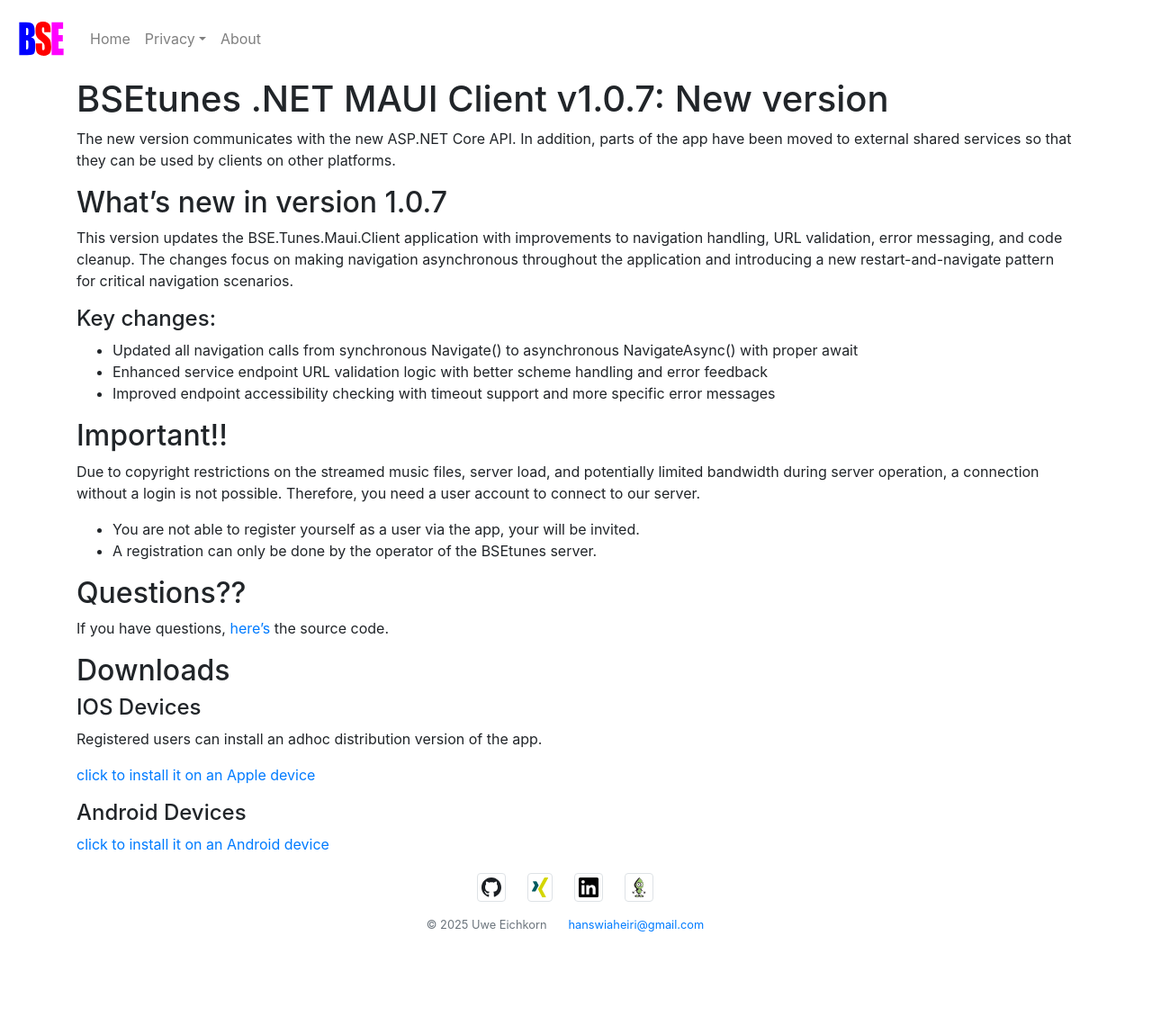
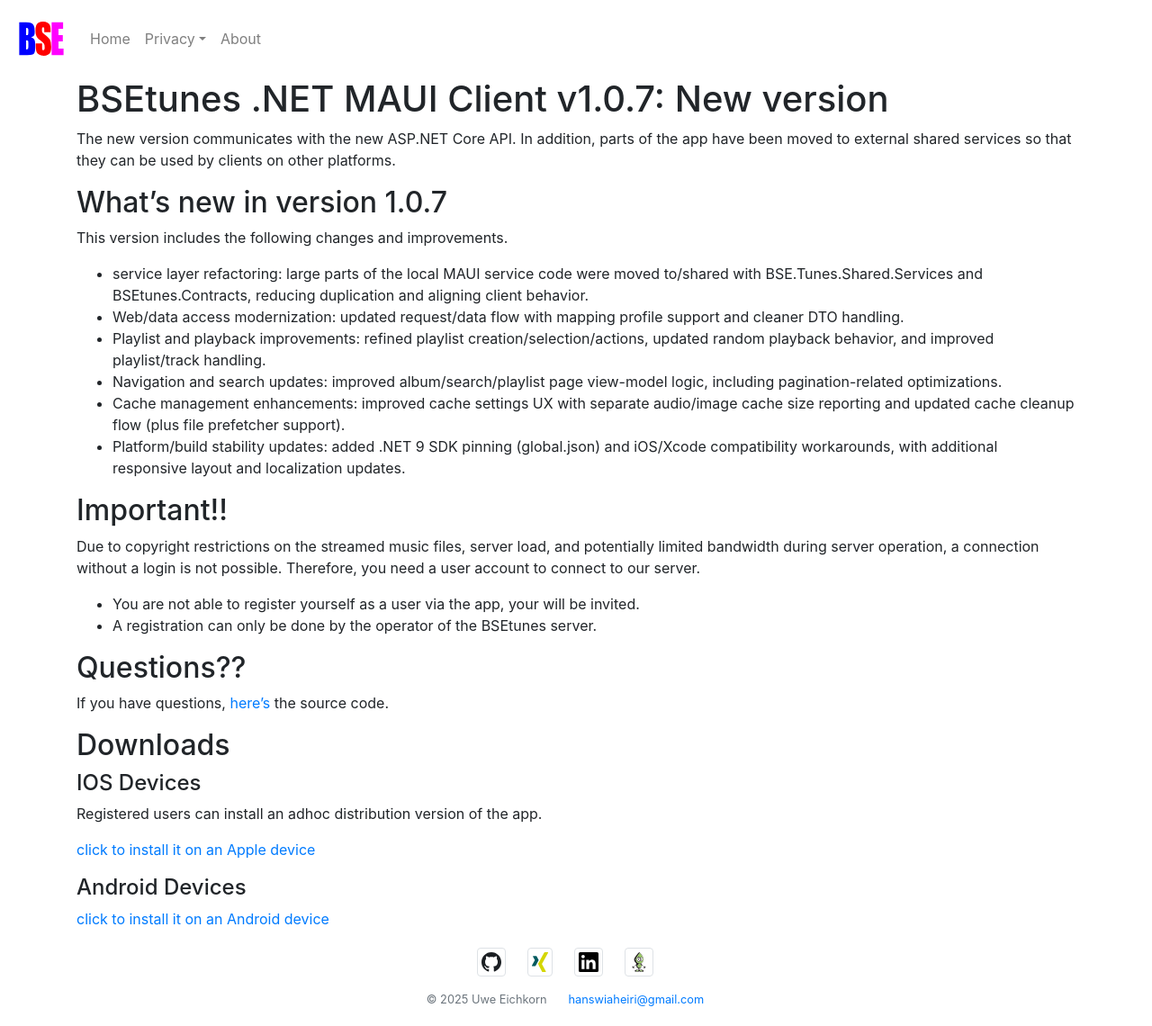
Before and after one commit to uwe-e/uwe-e.github.io, a Jekyll site: the page built from _posts/2026-10-23-BSEtunes-maui-v107.markdown, in a window 1280 px wide. Shown: the whole page at 90% size. Built offline with Jekyll 4.4.1, drawn with Linux system fonts in a browser that asks for light colours; before the commit the page ends 1057 px from its top, so only the background shows below that.

Commit message:
post BSE.Tunes.Client version 1.0.7 modified

```diff
--- a/_posts/2026-10-23-BSEtunes-maui-v107.markdown
+++ b/_posts/2026-10-23-BSEtunes-maui-v107.markdown
@@ -3,7 +3,7 @@ layout: default
 title:  "BSEtunes .NET MAUI Client v1.0.7: New version"
 date:   2026-10-23 14:30:12 +0200
 description: The new version communicates with the new ASP.NET Core API. In addition, parts of the app have been moved to external shared services so that they can be used by clients on other platforms.
-image: /assets/images/content/bsetunes_maui/2025-12-15-BSEtunes-maui-v106/ios-error-message.jpg
+image: /assets/images/content/bsetunes_maui/2026-10-23-BSEtunes-maui-v107/5AE6F33C-50D1-4A86-8D4A-E1776DE04277.png
 ---
 
 # {{ page.title}}
@@ -12,13 +12,14 @@ image: /assets/images/content/bsetunes_maui/2025-12-15-BSEtunes-maui-v106/ios-er
 
 ## What's new in version 1.0.7
 
-This version updates the BSE.Tunes.Maui.Client application with improvements to navigation handling, URL validation, error messaging, and code cleanup. The changes focus on making navigation asynchronous throughout the application and introducing a new restart-and-navigate pattern for critical navigation scenarios.
+This version includes the following changes and improvements.
 
-#### Key changes:
-- Updated all navigation calls from synchronous Navigate() to asynchronous NavigateAsync() with proper await
-- Enhanced service endpoint URL validation logic with better scheme handling and error feedback
-- Improved endpoint accessibility checking with timeout support and more specific error messages
-
+- service layer refactoring: large parts of the local MAUI service code were moved to/shared with BSE.Tunes.Shared.Services and BSEtunes.Contracts, reducing duplication and aligning client behavior.
+- Web/data access modernization: updated request/data flow with mapping profile support and cleaner DTO handling.
+- Playlist and playback improvements: refined playlist creation/selection/actions, updated random playback behavior, and improved playlist/track handling.
+- Navigation and search updates: improved album/search/playlist page view-model logic, including pagination-related optimizations.
+- Cache management enhancements: improved cache settings UX with separate audio/image cache size reporting and updated cache cleanup flow (plus file prefetcher support).
+- Platform/build stability updates: added .NET 9 SDK pinning (global.json) and iOS/Xcode compatibility workarounds, with additional responsive layout and localization updates.
 
 ## Important!!
 
```
Also changed, not shown: assets/images/content/bsetunes_maui/2026-10-23-BSEtunes-maui-v107/5AE6F33C-50D1-4A86-8D4A-E1776DE04277.png (added).
